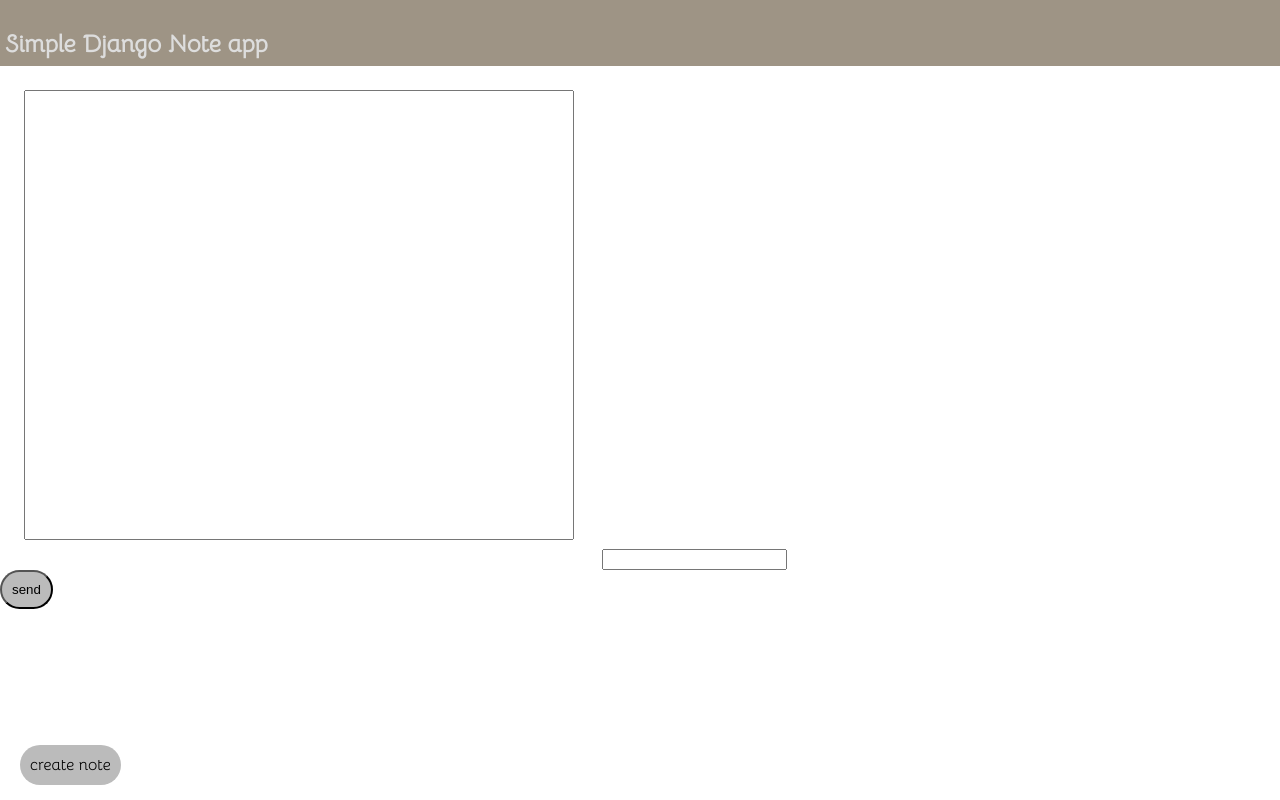
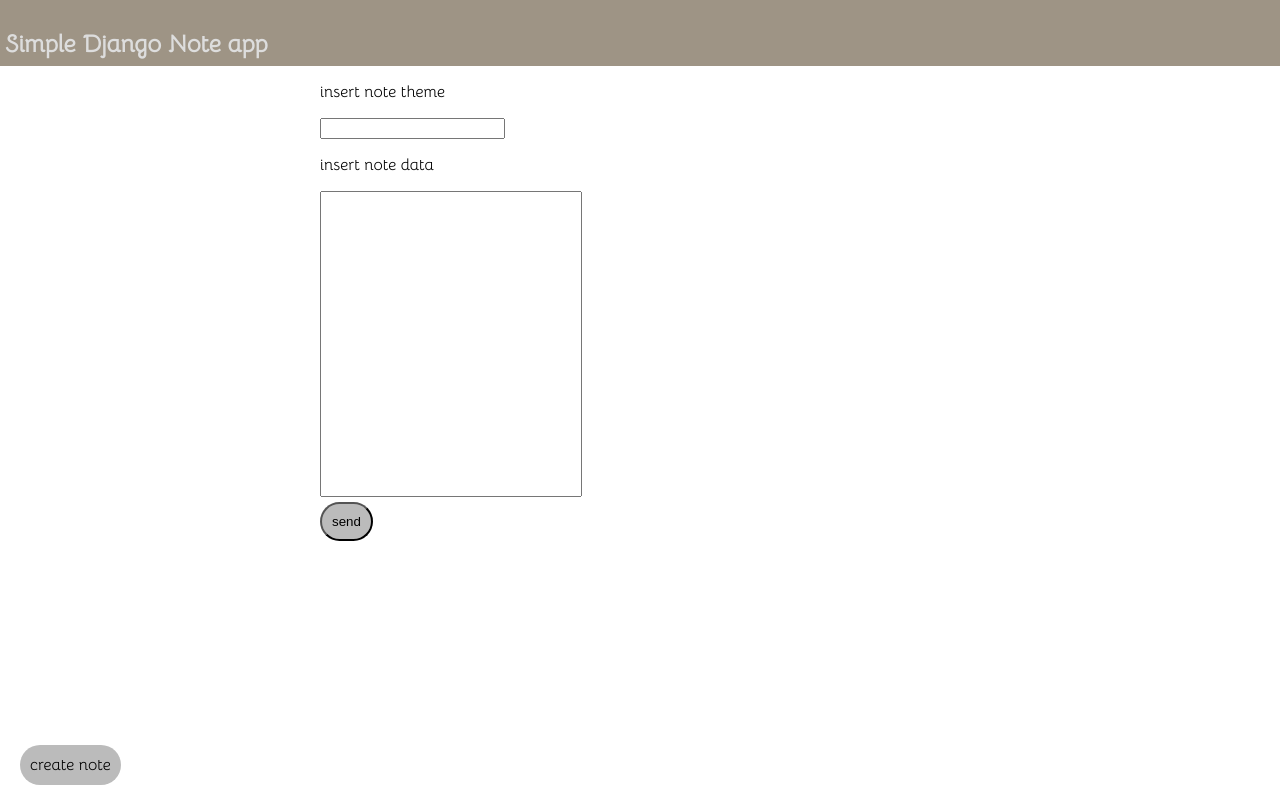
Before and after one commit to kotKolil/simple-django-notes, a Django app: page /newNote/ in a window 1280 px wide. Run offline with Django 5.2, Linux system fonts and the light colour scheme; a user stored in the database is signed in.

Commit message:
fixed bugs in css

```diff
--- a/djangoclipboard/app/templates/editor.html
+++ b/djangoclipboard/app/templates/editor.html
@@ -2,15 +2,19 @@
 {% block title %}Editor{% endblock title %}
 {% block content %}
 
-<div class="card-container">
-    <form  method = "POST" ACTION = "/newNote/">
-        <textarea name = "text">
-
-        </textarea>
-        <input align="left" type="text" name="theme" />
-        <br>
-        <input type="submit" class="button-submit-div" value="send">
-    </form>
+<div class="note-text">
+    <div>
+        <form  method = "POST" ACTION = "/newNote/">
+            <p>insert note theme</p>
+            <input align="left" type="text" name="theme" required />
+            <br>
+            <p>insert note data</p>
+            <textarea rows= 20 cols = 30 resize = "none" name = "text" required >
+            </textarea>
+            <br>
+            <input type="submit" class="button-submit-div" value="send">
+        </form>
+    </div>
 </div>
 
 {% endblock content %}
--- a/djangoclipboard/app/templates/log_in.html
+++ b/djangoclipboard/app/templates/log_in.html
@@ -6,10 +6,10 @@
     <form method="POST" ACTION="/log_in/">
         {{text}}
         username
-        <input type="text" name="username" />
+        <input type="text" name="username" required />
         <p>
         password
-        <input type="password" name="password" />
+        <input type="password" name="password" required  />
         <p>
         <a href="/recovery">forgot password?</a>
         <br>
--- a/djangoclipboard/app/templates/reg_in.html
+++ b/djangoclipboard/app/templates/reg_in.html
@@ -6,13 +6,13 @@
     <form method="POST" ACTION="/reg/">
         {{text}}
         username
-        <input type="text" name="username" />
+        <input type="text" name="username" required />
         <p>
         password
-        <input type="password" name="password" />
+        <input type="password" name="password" required />
         <p>
         e-mail
-        <input type="text" name="email" />
+        <input type="text" name="email" required  />
         <p>
         <a href="/recovery">forgot password?</a>
         <br>
--- a/djangoclipboard/static/style.css
+++ b/djangoclipboard/static/style.css
@@ -4,6 +4,10 @@ body, html {
     padding: 0px;
     margin: 0px;
     font-family:bellota;
+}
+
+textarea {
+    resize: none;
 }
 
 #tag-text {
```
